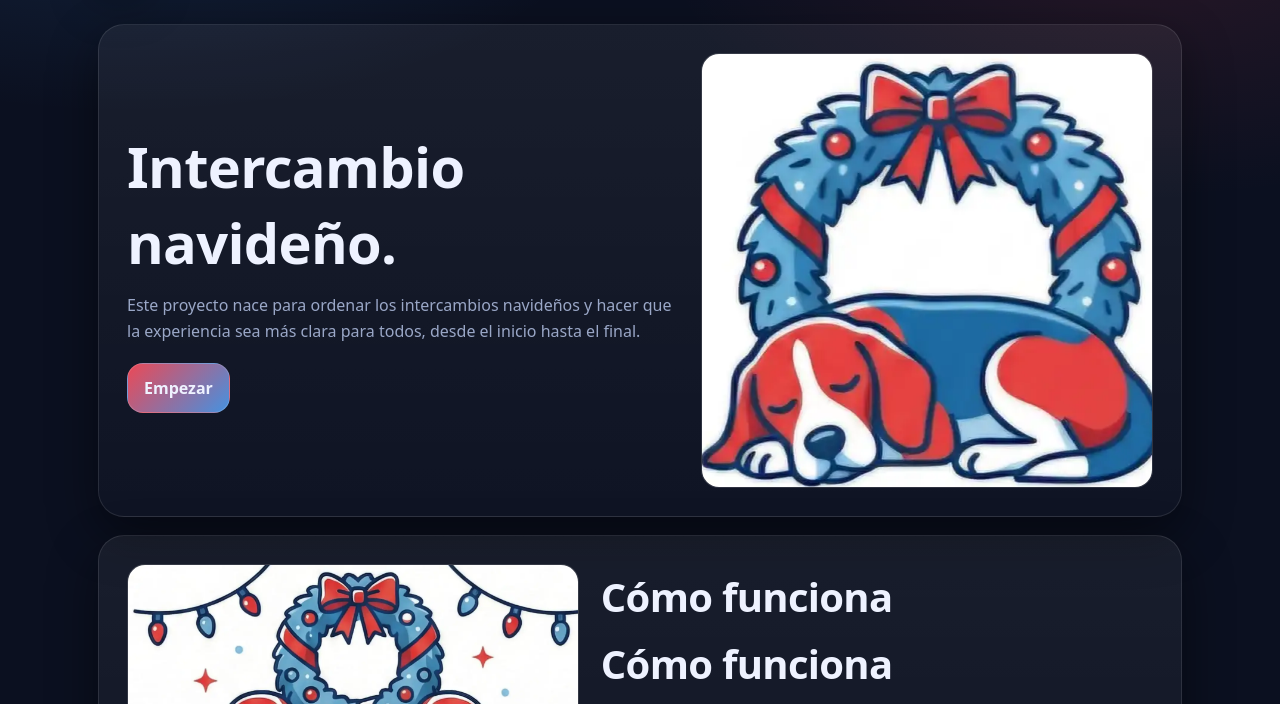
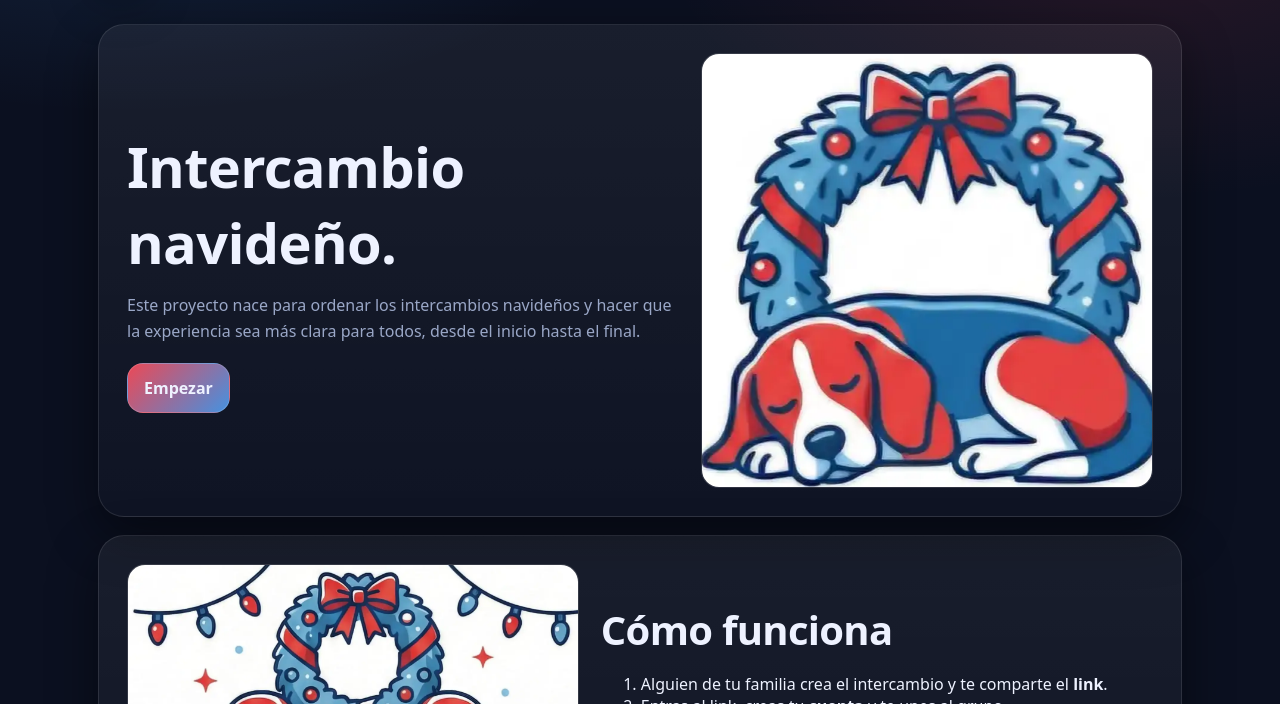
Before and after one commit to alexonelx/tubenitobodoquesecreto, a website: page index.html in a window 1280 px wide. Shown: the part 77-781 px from the top of the page. Drawn offline with Linux system fonts and the light colour scheme.

Commit message:
Update index.html

```diff
--- a/index.html
+++ b/index.html
@@ -347,8 +347,6 @@
           <h2>Cómo funciona</h2>
           <p>
            <div class="copy reveal">
-  <h2>Cómo funciona</h2>
-
   <ol>
     <li>
       Alguien de tu familia crea el intercambio y te comparte el <strong>link</strong>.
```
